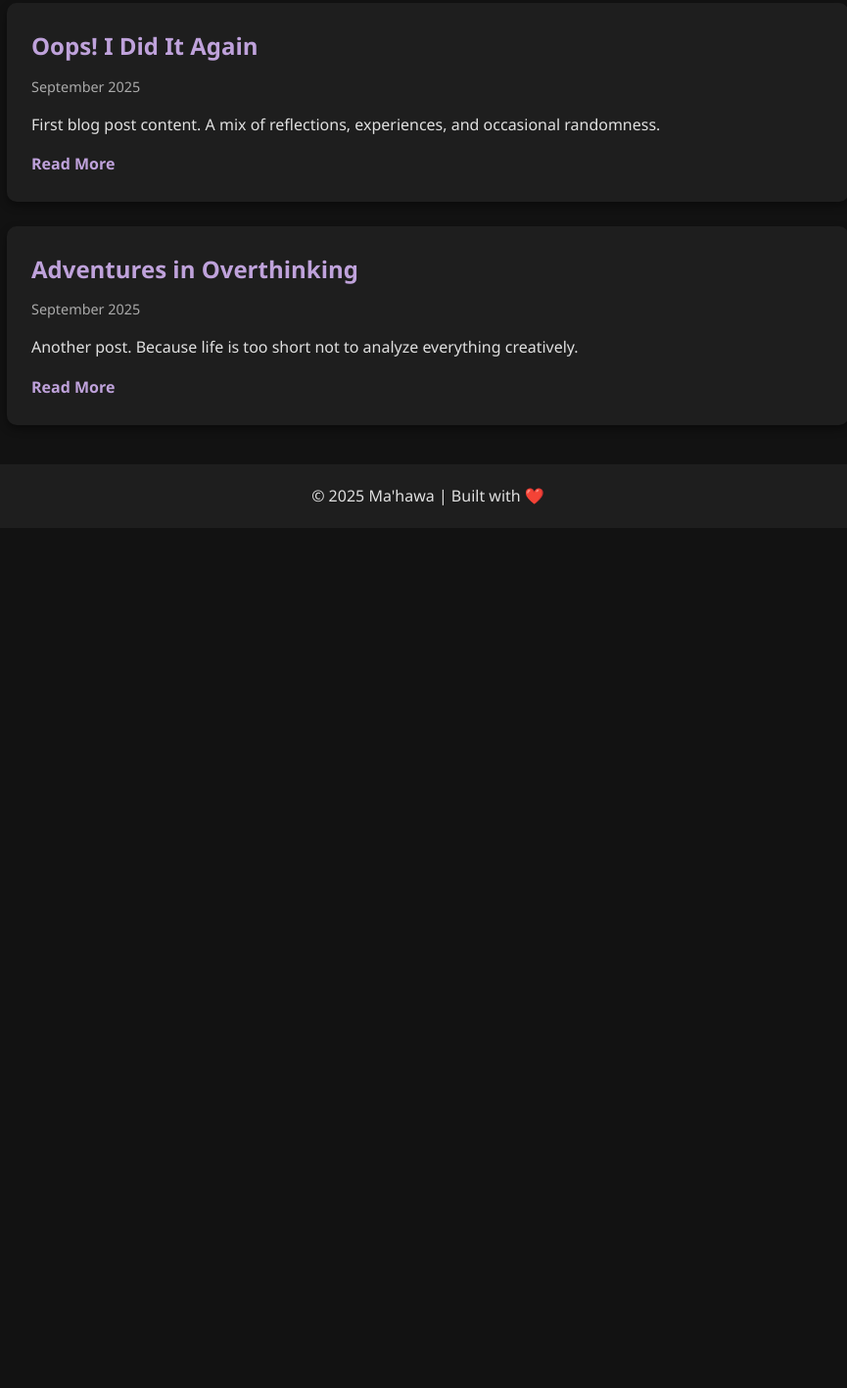
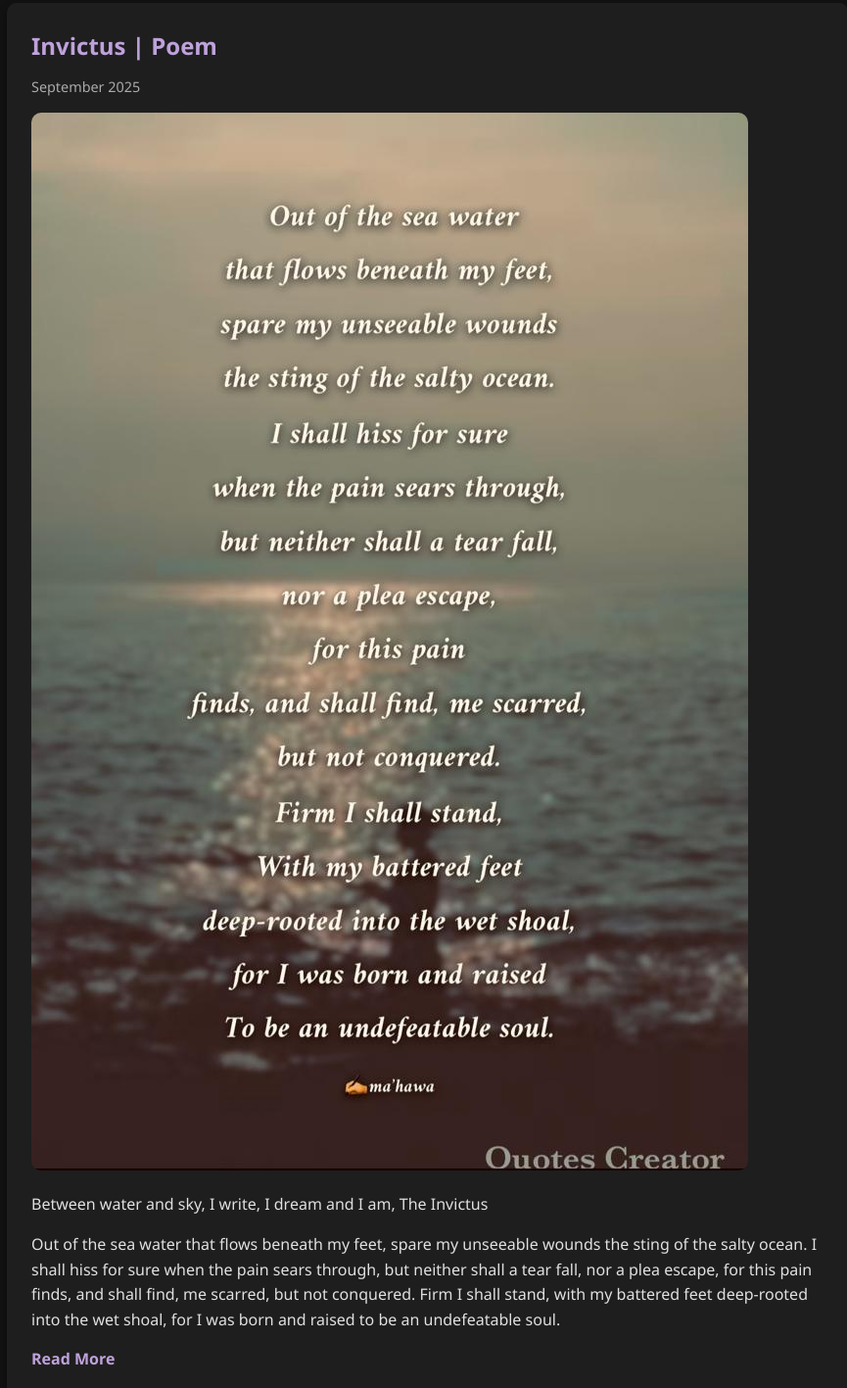
Before and after one commit to Ma-hawa/Ma-hawagithub.io, a plain HTML site: page blog.html in a window 1280 px wide. Shown: the part 422-1839 px from the top of the page at 98% size, without its empty margins (203-1068 px from the left). Before the commit the page ends 961 px from the top, so only its background shows below. Drawn offline with Linux system fonts and the light colour scheme.

Commit message:
Update blog.html

```diff
--- a/blog.html
+++ b/blog.html
@@ -28,24 +28,29 @@
 
   <!-- Blog Section -->
   <main class="blog-container">
+
+    <!-- Poem Post -->
     <article class="blog-post">
-      <h2>Oops! I Did It Again</h2>
+      <h2>Invictus | Poem</h2>
       <p class="date">September 2025</p>
-      <p>First blog post content. A mix of reflections, experiences, and occasional randomness.</p>
-      <a href="#">Read More</a>
+      <img src="ocean.jpg" alt="Ocean Poem Image" class="post-image">
+      <p class="post-intro">Between water and sky, I write, I dream and I am, The Invictus</p>
+
+      <div class="post-full">
+        <p>Out of the sea water that flows beneath my feet, spare my unseeable wounds the sting of the salty ocean.
+        I shall hiss for sure when the pain sears through, but neither shall a tear fall, nor a plea escape, for this pain
+        finds, and shall find, me scarred, but not conquered.
+        Firm I shall stand, with my battered feet deep-rooted into the wet shoal, for I was born and raised to be an undefeatable soul.</p>
+      </div>
+
+      <a class="read-more-btn" onclick="togglePost(this)">Read More</a>
     </article>
 
-    <article class="blog-post">
-      <h2>Adventures in Overthinking</h2>
-      <p class="date">September 2025</p>
-      <p>Another post. Because life is too short not to analyze everything creatively.</p>
-      <a href="#">Read More</a>
-    </article>
   </main>
 
-  <!-- Comments -->
+  <!-- Comments Section -->
   <section class="comments-section">
-    <div id="giscus-container"></div>
+    <div id="giscus-container-post1"></div>
     <script src="https://giscus.app/client.js"
         data-repo="Ma-hawa/Ma-hawagithub.io"
         data-repo-id="R_kgDOPm7_HQ"
@@ -69,5 +74,19 @@
     <p>© 2025 Ma'hawa | Built with ❤️</p>
   </footer>
 
+  <!-- Script for Read More -->
+  <script>
+    function togglePost(button) {
+      const fullContent = button.previousElementSibling;
+      if(fullContent.style.display === "block") {
+        fullContent.style.display = "none";
+        button.textContent = "Read More";
+      } else {
+        fullContent.style.display = "block";
+        button.textContent = "Show Less";
+      }
+    }
+  </script>
+
 </body>
 </html>
```
